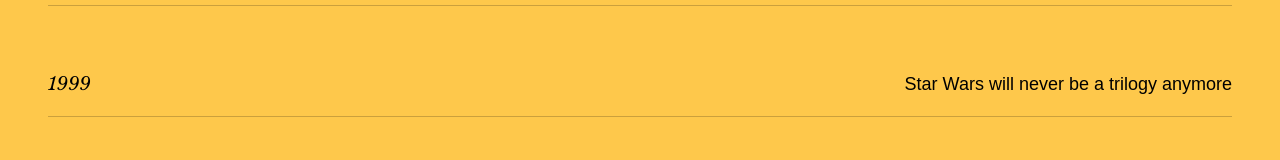
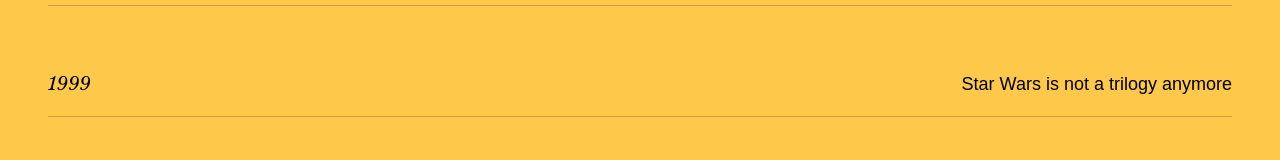
Before and after one commit to adamplesnik/adamplesnik.com, a React (Vite) app: page / in a window 1280 px wide. Shown: the part 7474-7634 px from the top of the page. Built offline with nearby package versions, Linux system fonts and the light colour scheme; a web font is replaced by a local one.

Commit message:
Update texts

```diff
--- a/src/content/AboutMe.tsx
+++ b/src/content/AboutMe.tsx
@@ -18,7 +18,7 @@
         <TimelineItem year={1985} desc="Born" className="mb-12" />
         <TimelineItem
           year={1999}
-          desc="Star Wars will never be a trilogy anymore"
+          desc="Star Wars is not a trilogy anymore"
           className="mb-16"
           right
         />
```
